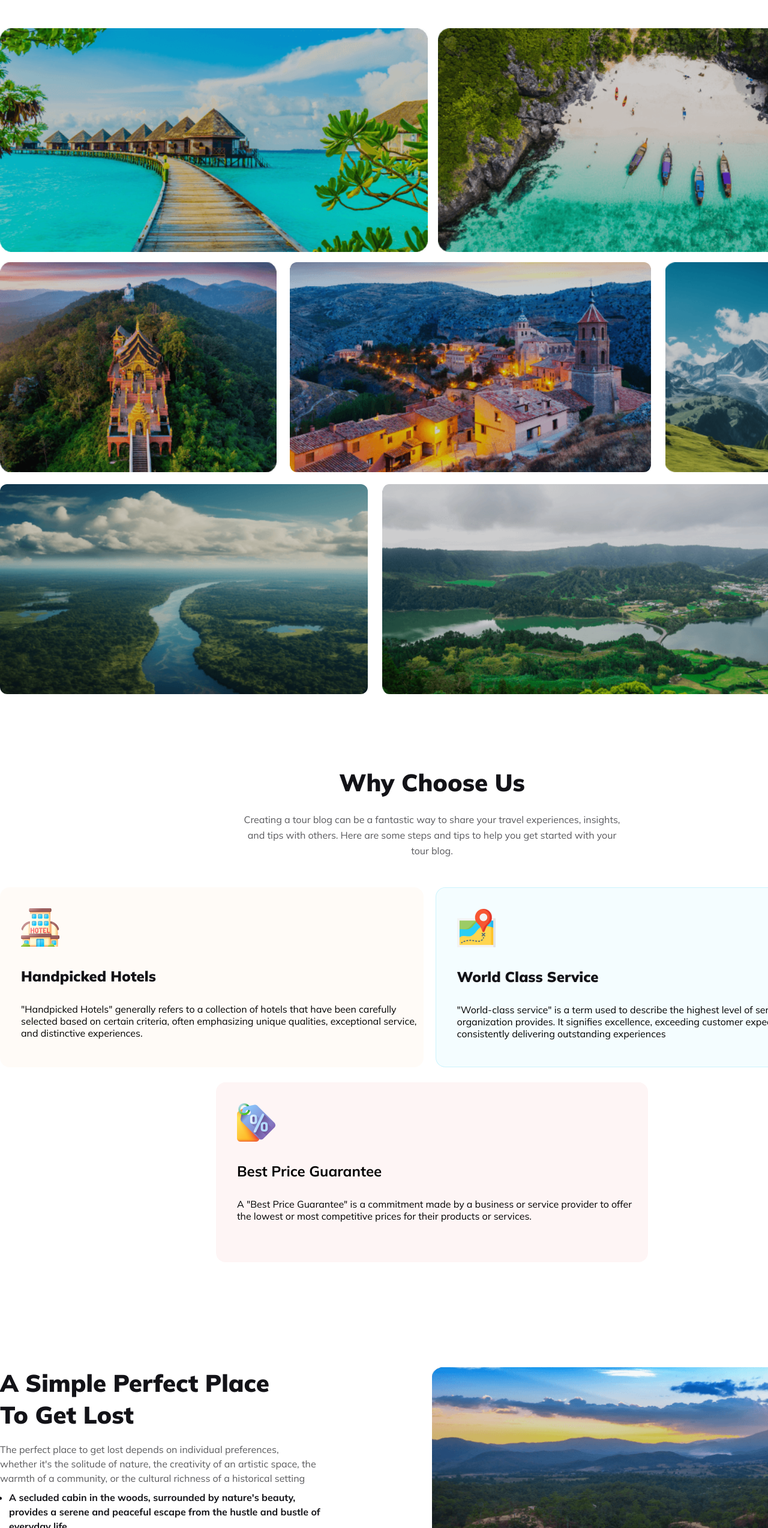
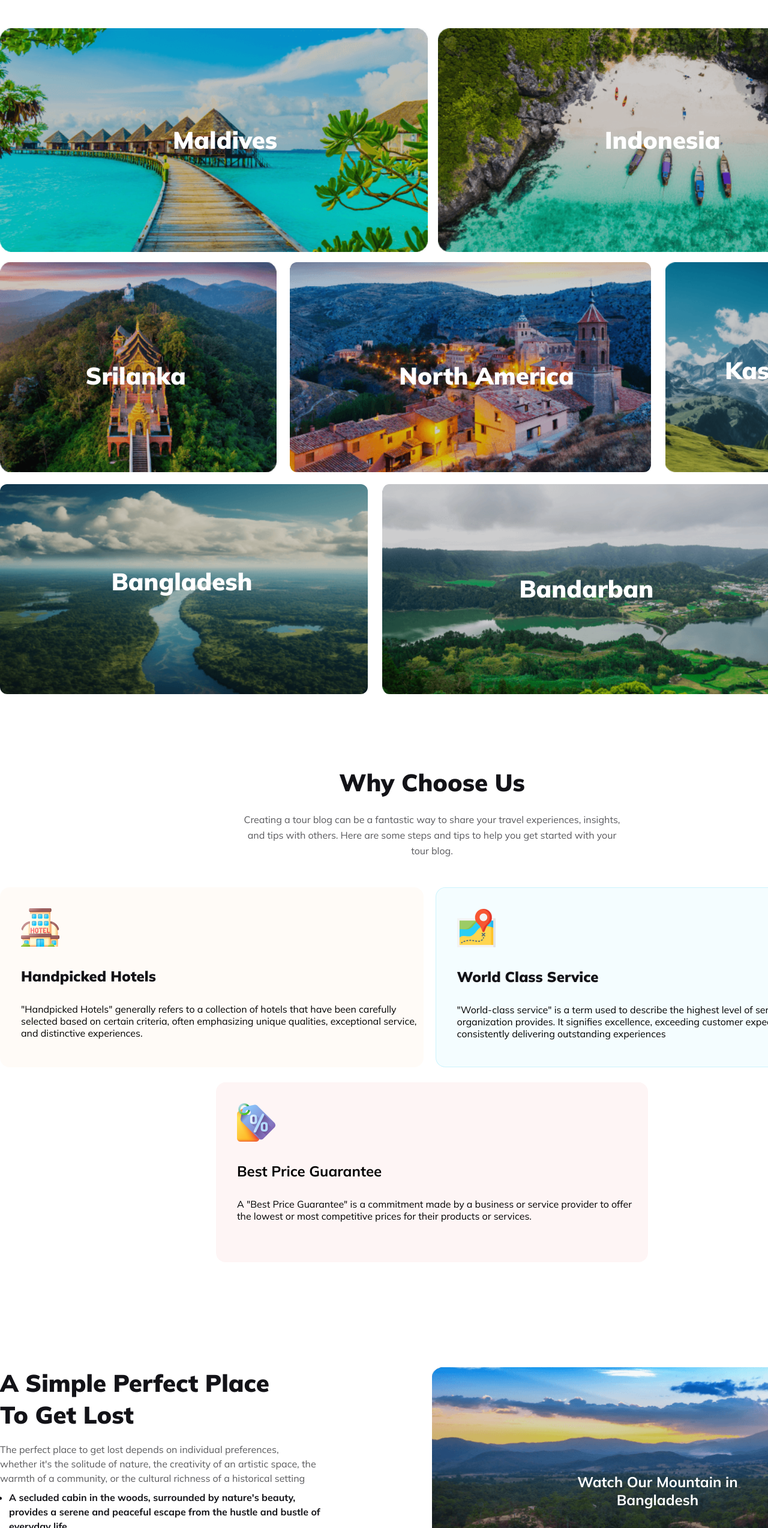
Before and after one commit to Hasibur14/sky-travel, a plain HTML site: page index.html in a window 1280 px wide. Shown: the part 1679-4226 px from the top of the page at 60% size. Drawn offline with Linux system fonts and the light colour scheme.

Commit message:
update container

```diff
--- a/index.html
+++ b/index.html
@@ -103,10 +103,11 @@
                 <div class="Your-Destination-img-part1">
                     <div class="Your-Destination-img1">
                         <img src="./Images/Rectangle 5.png" alt="">
-
+                         <h2>Maldives</h2>
                     </div>
                     <div class="Your-Destination-img2">
                         <img src="./Images/Rectangle 8.png" alt="">
+                        <h2>Indonesia</h2>
                     </div>
 
                 </div>
@@ -114,21 +115,26 @@
                 <div class="Your-Destination-img-part2">
                     <div class="destination-img6">
                         <img src="./Images/Rectangle 6.png" alt="">
+                        <h2>Srilanka</h2>
                     </div>
                     <div class="destination-img7">
                         <img src="./Images/Rectangle 7.png" alt="">
+                        <h2>North America</h2>
                     </div>
                     <div class="destination-img9">
                         <img src="./Images/Rectangle 9.png" alt="">
+                        <h2>Kashmir</h2>
                     </div>
 
                 </div>
                 <div class="Your-Destination-img-part3">
                     <div class="destination-img11">
                         <img src="./Images/Rectangle 11.png" alt="">
+                        <h2>Bangladesh</h2>
                     </div>
                     <div class="destination-img10">
                         <img src="./Images/Rectangle 10.png" alt="">
+                        <h2>Bandarban</h2>
                     </div>
 
                 </div>
@@ -194,6 +200,9 @@
             </div>
             <div class="Perfect-Place-img">
                 <img src="./Images/Group 40089.png" alt="">
+                <div class="bd">
+                    <h2>Watch Our Mountain in Bangladesh</h2>
+                </div>
             </div>
         </section>
 
@@ -214,6 +223,11 @@
 
             <div class="newsletter-img">
                 <img src="./Images/Rectangle 8 (1).png" alt="">
+                <div class="discount">
+                    <h2>
+                        <p>Travel.com</p> Save up to 70%
+                    </h2>
+                </div>
             </div>
 
         </section>
@@ -221,7 +235,7 @@
         <!-- added extra section, features-->
         <section class="features">
 
-            <div class="feature-text" >
+            <div class="feature-text">
                 <h2>Features</h2>
                 <p>Travelllers Deals and Offers on Hotels, Vacation Packages, Flights, Cruises and Car Rentals</p>
             </div>
@@ -240,7 +254,7 @@
                     <p>Sightseeing</p>
                 </div>
                 <div class="feature-temp">
-                <span style="color: rgb(228, 41, 228);" ><i class="fa-solid fa-earth-americas"></i></span>
+                    <span style="color: rgb(228, 41, 228);"><i class="fa-solid fa-earth-americas"></i></span>
                     <p>Packages</p>
                 </div>
 
--- a/styles/style.css
+++ b/styles/style.css
@@ -220,6 +220,17 @@ button:hover {
 .Your-Destination-img1 {
     width: 50%;
     height: 350px;
+    position: relative;
+}
+.Your-Destination-img1 h2{
+    position: absolute;
+    color: #FFF;
+    display: flex;
+    justify-content: center;
+    align-items: center;
+    position: absolute;
+    margin-TOP: -30%;
+    margin-left: 40%;
 
 }
 
@@ -232,6 +243,18 @@ button:hover {
 .Your-Destination-img2 {
     width: 50%;
     height: 350px;
+    position: relative;
+}
+.Your-Destination-img2 h2{
+    position: absolute;
+    color: #FFF;
+    display: flex;
+    justify-content: center;
+    align-items: center;
+    position: absolute;
+    margin-TOP: -30%;
+    margin-left: 40%;
+
 }
 
 .Your-Destination-img2 img {
@@ -251,6 +274,17 @@ button:hover {
 
 .destination-img6 {
     width: 33%;
+    position: relative;
+}
+.destination-img6 h2{
+    position: absolute;
+    color: #FFF;
+    display: flex;
+    justify-content: center;
+    align-items: center;
+    position: absolute;
+    margin-TOP: -40%;
+    margin-left: 30%;
 }
 
 .destination-img6 img {
@@ -262,6 +296,17 @@ button:hover {
 
 .destination-img7 {
     width: 44%;
+    position: relative;
+}
+.destination-img7 h2{
+    position: absolute;
+    color: #FFF;
+    display: flex;
+    justify-content: center;
+    align-items: center;
+    position: absolute;
+    margin-TOP: -30%;
+    margin-left: 30%;
 }
 
 .destination-img7 img {
@@ -274,6 +319,17 @@ button:hover {
 
 .destination-img9 {
     width: 23%;
+    position: relative;
+}
+.destination-img9 h2{
+    position: absolute;
+    color: #FFF;
+    display: flex;
+    justify-content: center;
+    align-items: center;
+    position: absolute;
+    margin-TOP: -60%;
+    margin-left: 30%;
 }
 
 .destination-img9 img {
@@ -293,6 +349,17 @@ button:hover {
 
 .destination-img11 {
     width: 43%;
+    position: relative;
+}
+.destination-img11 h2{
+    position: absolute;
+    color: #FFF;
+    display: flex;
+    justify-content: center;
+    align-items: center;
+    position: absolute;
+    margin-TOP: -35%;
+    margin-left: 30%;
 }
 
 .destination-img11 img {
@@ -304,6 +371,17 @@ button:hover {
 
 .destination-img10 {
     width: 57%;
+    position: relative;
+}
+.destination-img10 h2{
+    position: absolute;
+    color: #FFF;
+    display: flex;
+    justify-content: center;
+    align-items: center;
+    position: absolute;
+    margin-TOP: -25%;
+    margin-left: 30%;
 }
 
 .destination-img10 img {
@@ -479,12 +557,31 @@ button:hover {
 
 .Perfect-Place-img {
     width: 50%;
+    position: relative;
+    height: 100%;
 }
 
 .Perfect-Place-img img {
     width: 100%;
     height: 100%;
     border-radius: 15px;
+
+}
+.bd{
+    width: 320px;
+    height: 120px;
+    border-radius: 16px;
+    color: #FFF;
+    display: flex;
+    justify-content: center;
+    align-items: center;
+    position: absolute;
+    margin-TOP: -40%;
+    margin-left: 30%;
+
+}
+.bd h2{
+    text-align: center;
 }
 
 
@@ -558,13 +655,46 @@ button:hover {
 
 .newsletter-img {
     width: 57%;
+    position: relative;
+    height:100% ;
+
 }
 
-.newsletter-img img {
+ .newsletter-img img {
     width: 100%;
     height: 100%;
     border-radius: 15px;
 }
+
+.discount {
+    width: 300px;
+    height: 100px;
+    border-radius: 16px;
+    background-color: #FF5400;
+    display: flex;
+    justify-content: center;
+    align-items: center;
+    position: absolute;
+    margin-TOP: -18%;
+    margin-left: 63%;
+    transform: rotate(-19.628deg);
+
+}
+
+.discount p {
+    color: #FFF;
+    font-size: 22px;
+    font-weight: 400;
+    margin-left: 25%;
+}
+
+.discount h2 {
+    color: #FFF;
+    font-size: 30px;
+    font-weight: 800;
+}
+
+
 
 /* added extra section,features */
 .features {
```
Lines whose indentation alone changed are shown as unchanged.
